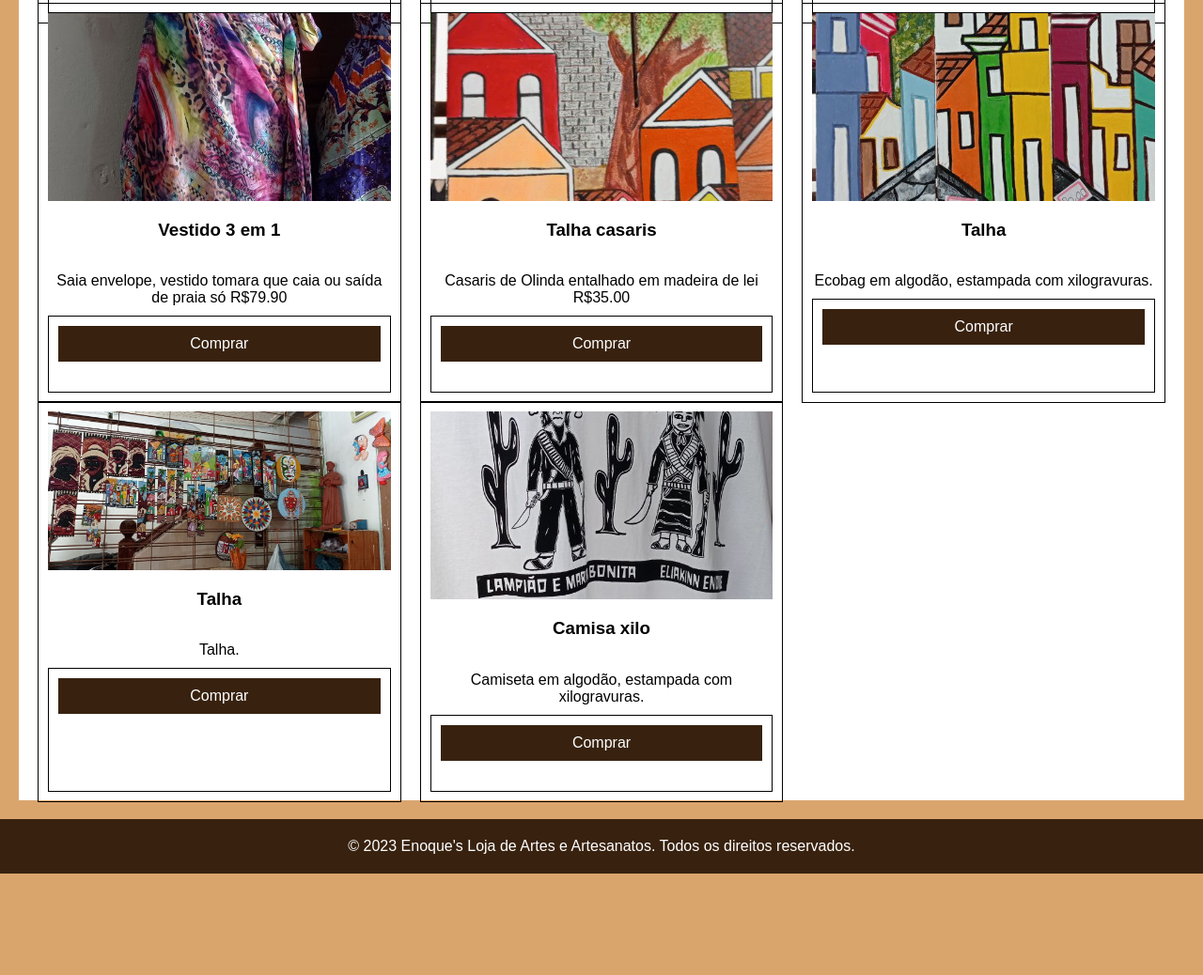
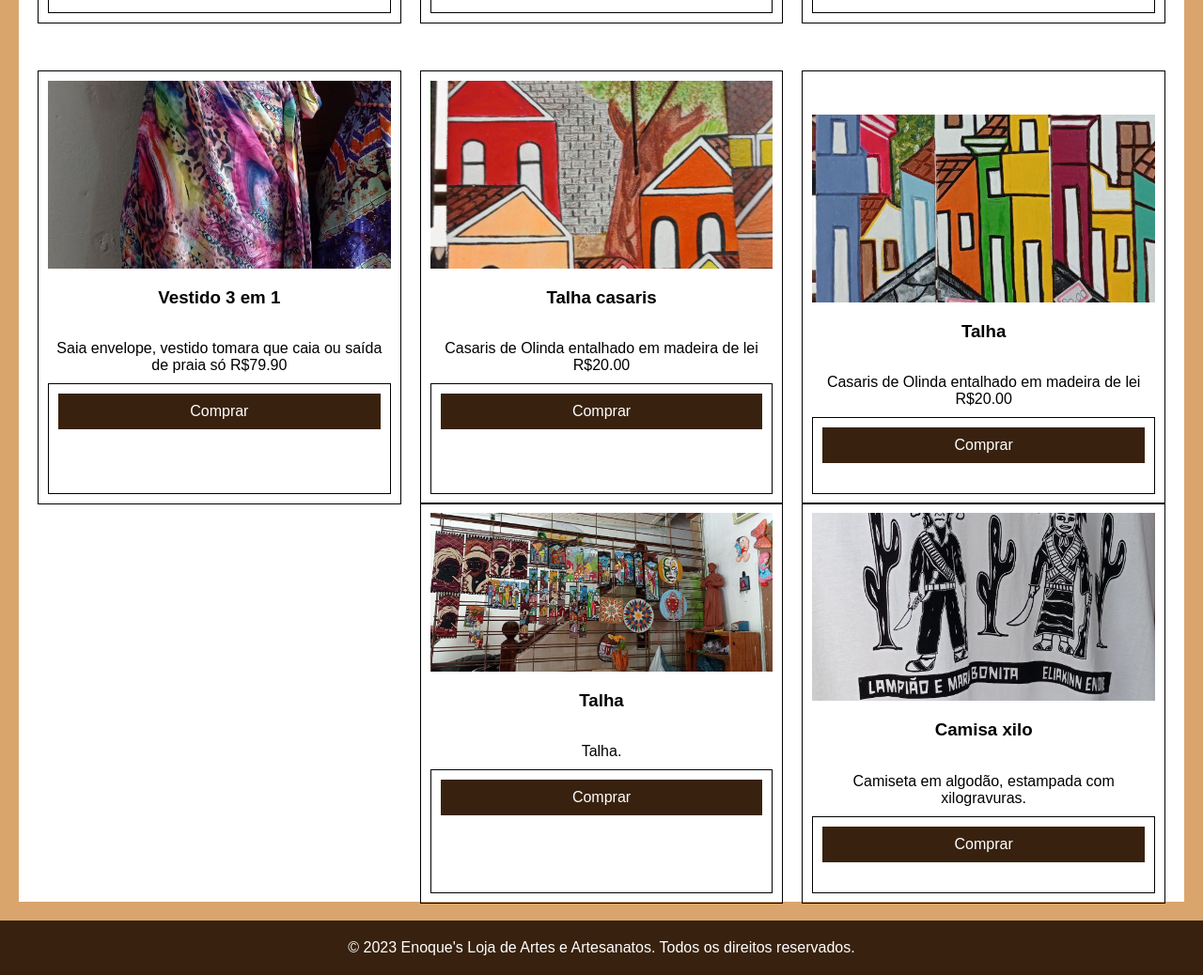
Before and after one commit to EliakinnSilva/Associarte, a plain HTML site: page lojinha.html in a window 1280 px wide. Shown: the part 649-1687 px from the top of the page at 94% size. Before the commit the page ends 1579 px from the top, so only its background shows below. Drawn offline with Linux system fonts and the light colour scheme.

Commit message:
Update lojinha.html

```diff
--- a/lojinha.html
+++ b/lojinha.html
@@ -164,6 +164,9 @@
         <div><button class="saiba">Comprar</button></div>
       </div>
     </div>
+    <br><br>
+    <br><br>
+
     <div class="container">
       <div>
         <img src="img/vestiodo01.jpg">
@@ -174,15 +177,18 @@
       <div>
         <img src="img/talha01.jpg">
         <h3>Talha casaris</h3>
-        <p>Casaris de Olinda entalhado em madeira de lei R$35.00</p>
+        <p>Casaris de Olinda entalhado em madeira de lei <R1>R$20.00</R1></p>
         <div><button class="saiba">Comprar</button></div>
       </div>
       <div>
+        <br><br>
         <img src="img/talh02.jpg">
         <h3>Talha</h3>
-        <p>Ecobag em algodão, estampada com xilogravuras.</p>
+        <p>Casaris de Olinda entalhado em madeira de lei <R1>R$20.00</R1></p>
         <div><button class="saiba">Comprar</button></div>
       </div>
+      <br>
+
       <div>
         <img src="img/talha03.jpg">
         <h3>Talha</h3>
```
